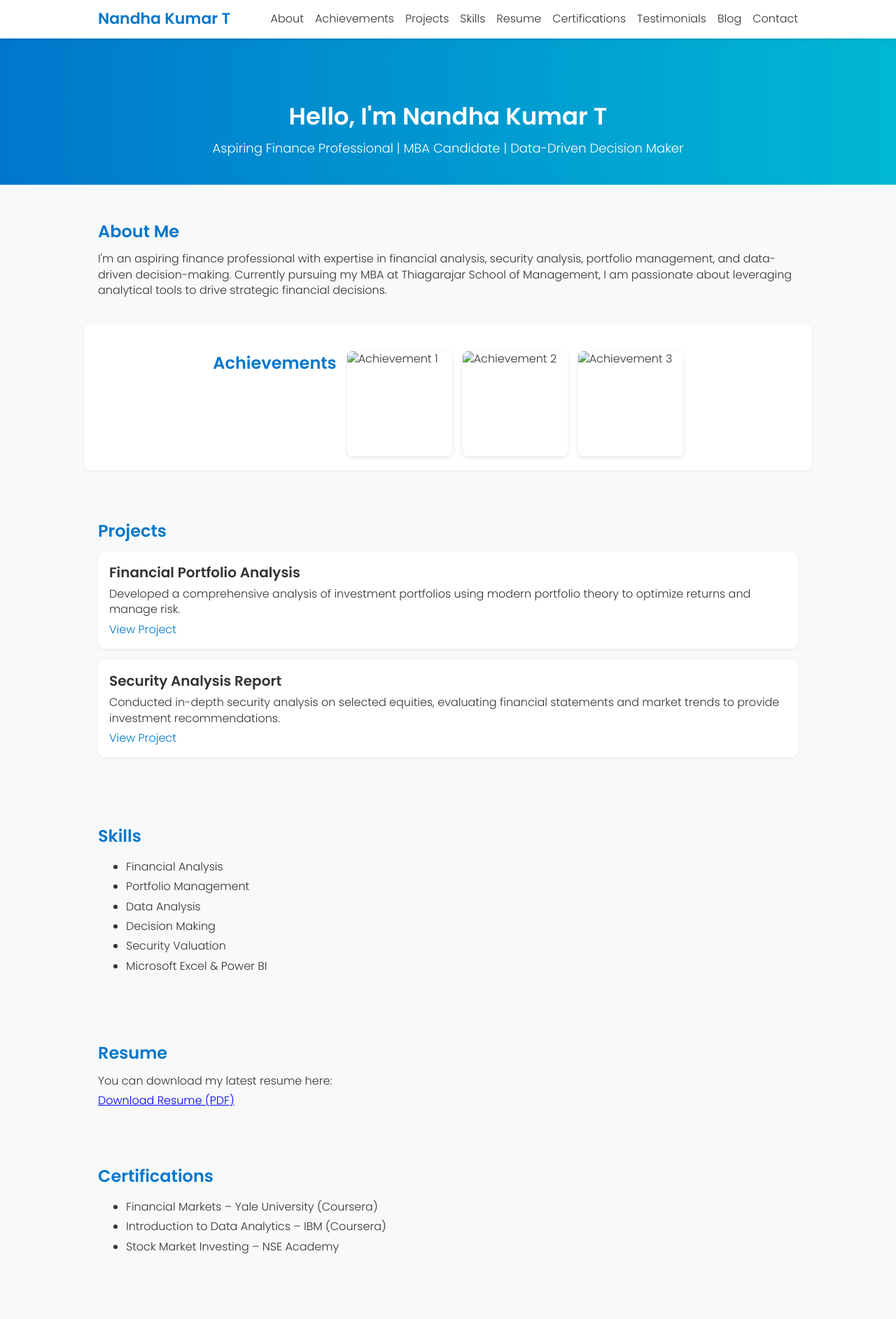
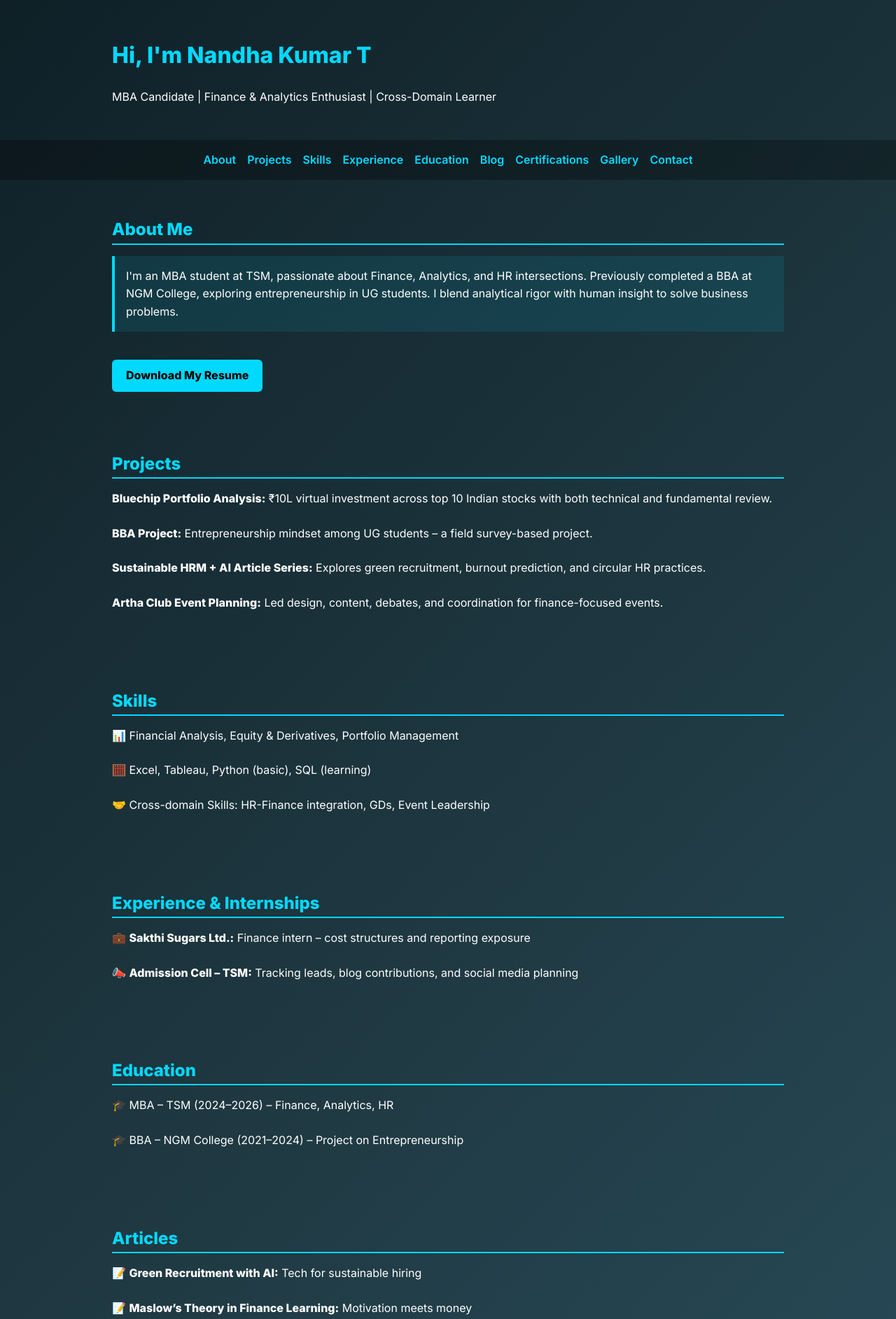
Before and after one commit to Nandha517/nanthakumart517.com, a plain HTML site: page index.html in a window 1280 px wide. Shown: the top 1885 px of the page at 70% size. Drawn offline with Linux system fonts and the light colour scheme.

Commit message:
Add files via upload

```diff
--- a/index.html
+++ b/index.html
@@ -1,202 +1,166 @@
 <!DOCTYPE html>
 <html lang="en">
 <head>
-  <meta charset="UTF-8" />
-  <meta name="viewport" content="width=device-width, initial-scale=1.0" />
-  <title>Nandha Kumar T | Portfolio</title>
-  <link rel="stylesheet" href="style.css" />
-  <link href="https://fonts.googleapis.com/css2?family=Poppins:wght@300;600&display=swap" rel="stylesheet" />
+  <meta charset="UTF-8">
+  <meta name="viewport" content="width=device-width, initial-scale=1.0">
+  <title>Nandha Kumar T | MBA Portfolio</title>
+<link rel="stylesheet" href="style.css">
+  <link href="https://fonts.googleapis.com/css2?family=Inter:wght@400;600;800&display=swap" rel="stylesheet">
   <style>
-    /* Gallery styles */
-    #achievements .gallery-container {
+    body {
+      margin: 0;
+      font-family: 'Inter', sans-serif;
+      background: linear-gradient(135deg, #0f2027, #203a43, #2c5364);
+      color: #fff;
+      line-height: 1.6;
+    }
+    header, section, footer {
+      max-width: 960px;
+      margin: auto;
+      padding: 2rem;
+    }
+    h1, h2, h3 {
+      color: #00d9ff;
+    }
+    a {
+      color: #00d9ff;
+      text-decoration: none;
+    }
+    nav {
       display: flex;
+      justify-content: center;
       flex-wrap: wrap;
-      gap: 15px;
-      justify-content: center;
-      margin-top: 20px;
+      gap: 1rem;
+      padding: 1rem;
+      background: rgba(0,0,0,0.3);
     }
-    #achievements .gallery-item {
-      width: 150px;
-      height: 150px;
-      object-fit: cover;
-      border-radius: 8px;
-      box-shadow: 0 2px 6px rgba(0,0,0,0.1);
-      cursor: pointer;
-      transition: transform 0.3s ease;
+    nav a {
+      font-weight: 600;
     }
-    #achievements .gallery-item:hover {
-      transform: scale(1.05);
+    .highlight {
+      background: rgba(0, 217, 255, 0.1);
+      padding: 1rem;
+      border-left: 4px solid #00d9ff;
+      margin-bottom: 1.5rem;
     }
-    /* Modal styles */
-    #modal {
-      display: none;
-      position: fixed;
-      z-index: 2000;
-      left: 0; top: 0;
-      width: 100%; height: 100%;
-      background-color: rgba(0,0,0,0.8);
-      justify-content: center;
-      align-items: center;
+    .project, .skill, .testimonial, .certification, .article {
+      margin-bottom: 1.5rem;
     }
-    #modal img {
-      max-width: 90%;
-      max-height: 80%;
-      border-radius: 10px;
-      box-shadow: 0 0 15px #000;
+    .section-title {
+      border-bottom: 2px solid #00d9ff;
+      margin-bottom: 1rem;
     }
-    #modal.close-btn {
-      position: absolute;
-      top: 20px;
-      right: 30px;
-      font-size: 40px;
+    footer {
+      text-align: center;
+      font-size: 0.9rem;
+      color: #aaa;
+      padding-bottom: 4rem;
+    }
+    .gallery img {
+      width: 100px;
+      height: auto;
+      margin: 0.5rem;
+      border: 2px solid #00d9ff;
+    }
+    .btn {
+      display: inline-block;
+      padding: 10px 20px;
+      margin-top: 1rem;
+      background: #00d9ff;
+      color: #000;
       font-weight: bold;
-      color: white;
-      cursor: pointer;
-      user-select: none;
+      border-radius: 6px;
     }
   </style>
 </head>
 <body>
-  <header>
-    <nav>
-      <h1>Nandha Kumar T</h1>
-      <ul>
-        <li><a href="#about">About</a></li>
-        <li><a href="#achievements">Achievements</a></li>
-        <li><a href="#projects">Projects</a></li>
-        <li><a href="#skills">Skills</a></li>
-        <li><a href="#resume">Resume</a></li>
-        <li><a href="#certifications">Certifications</a></li>
-        <li><a href="#testimonials">Testimonials</a></li>
-        <li><a href="#blog">Blog</a></li>
-        <li><a href="#contact">Contact</a></li>
-      </ul>
-    </nav>
-  </header>
 
-  <section class="hero">
-    <h2>Hello, I'm Nandha Kumar T</h2>
-    <p>Aspiring Finance Professional | MBA Candidate | Data-Driven Decision Maker</p>
-  </section>
+<header>
+  <h1>Hi, I'm Nandha Kumar T</h1>
+  <p>MBA Candidate | Finance & Analytics Enthusiast | Cross-Domain Learner</p>
+</header>
 
-  <section id="about" class="section">
-    <h2>About Me</h2>
-    <p>
-      I'm an aspiring finance professional with expertise in financial analysis, security analysis, portfolio management, and data-driven decision-making. Currently pursuing my MBA at Thiagarajar School of Management, I am passionate about leveraging analytical tools to drive strategic financial decisions.
-    </p>
-  </section>
+<nav>
+  <a href="#about">About</a>
+  <a href="#projects">Projects</a>
+  <a href="#skills">Skills</a>
+  <a href="#experience">Experience</a>
+  <a href="#education">Education</a>
+  <a href="#articles">Blog</a>
+  <a href="#certifications">Certifications</a>
+  <a href="#gallery">Gallery</a>
+  <a href="#contact">Contact</a>
+</nav>
 
-  <!-- New Achievements Section -->
-  <section id="achievements" class="section">
-    <h2>Achievements</h2>
-    <div class="gallery-container">
-      <img src="assets/achievement1.jpg" alt="Achievement 1" class="gallery-item" />
-      <img src="assets/achievement2.jpg" alt="Achievement 2" class="gallery-item" />
-      <img src="assets/achievement3.jpg" alt="Achievement 3" class="gallery-item" />
-      <!-- Add more images as needed -->
-    </div>
-  </section>
+<section id="about">
+  <h2 class="section-title">About Me</h2>
+  <div class="highlight">
+    I'm an MBA student at TSM, passionate about Finance, Analytics, and HR intersections. Previously completed a BBA at NGM College, exploring entrepreneurship in UG students. I blend analytical rigor with human insight to solve business problems.
+  </div>
+  <a class="btn" href="#">Download My Resume</a>
+</section>
 
-  <section id="projects" class="section">
-    <h2>Projects</h2>
-    <div class="project">
-      <h3>Financial Portfolio Analysis</h3>
-      <p>Developed a comprehensive analysis of investment portfolios using modern portfolio theory to optimize returns and manage risk.</p>
-      <a href="#">View Project</a>
-    </div>
-    <div class="project">
-      <h3>Security Analysis Report</h3>
-      <p>Conducted in-depth security analysis on selected equities, evaluating financial statements and market trends to provide investment recommendations.</p>
-      <a href="#">View Project</a>
-    </div>
-  </section>
+<section id="projects">
+  <h2 class="section-title">Projects</h2>
+  <div class="project"><strong>Bluechip Portfolio Analysis:</strong> ₹10L virtual investment across top 10 Indian stocks with both technical and fundamental review.</div>
+  <div class="project"><strong>BBA Project:</strong> Entrepreneurship mindset among UG students – a field survey-based project.</div>
+  <div class="project"><strong>Sustainable HRM + AI Article Series:</strong> Explores green recruitment, burnout prediction, and circular HR practices.</div>
+  <div class="project"><strong>Artha Club Event Planning:</strong> Led design, content, debates, and coordination for finance-focused events.</div>
+</section>
 
-  <section id="skills" class="section">
-    <h2>Skills</h2>
-    <ul>
-      <li>Financial Analysis</li>
-      <li>Portfolio Management</li>
-      <li>Data Analysis</li>
-      <li>Decision Making</li>
-      <li>Security Valuation</li>
-      <li>Microsoft Excel & Power BI</li>
-    </ul>
-  </section>
+<section id="skills">
+  <h2 class="section-title">Skills</h2>
+  <div class="skill">📊 Financial Analysis, Equity & Derivatives, Portfolio Management</div>
+  <div class="skill">🧮 Excel, Tableau, Python (basic), SQL (learning)</div>
+  <div class="skill">🤝 Cross-domain Skills: HR-Finance integration, GDs, Event Leadership</div>
+</section>
 
-  <section id="resume" class="section">
-    <h2>Resume</h2>
-    <p>You can download my latest resume here:</p>
-    <a href="assets/NandhaKumar_Resume.pdf" download>Download Resume (PDF)</a>
-  </section>
+<section id="experience">
+  <h2 class="section-title">Experience & Internships</h2>
+  <div class="project">💼 <strong>Sakthi Sugars Ltd.:</strong> Finance intern – cost structures and reporting exposure</div>
+  <div class="project">📣 <strong>Admission Cell – TSM:</strong> Tracking leads, blog contributions, and social media planning</div>
+</section>
 
-  <section id="certifications" class="section">
-    <h2>Certifications</h2>
-    <ul>
-      <li>Financial Markets – Yale University (Coursera)</li>
-      <li>Introduction to Data Analytics – IBM (Coursera)</li>
-      <li>Stock Market Investing – NSE Academy</li>
-    </ul>
-  </section>
+<section id="education">
+  <h2 class="section-title">Education</h2>
+  <div class="project">🎓 MBA – TSM (2024–2026) – Finance, Analytics, HR</div>
+  <div class="project">🎓 BBA – NGM College (2021–2024) – Project on Entrepreneurship</div>
+</section>
 
-  <section id="testimonials" class="section">
-    <h2>Testimonials</h2>
-    <div class="testimonial">
-      <p>"Nandha Kumar shows great analytical thinking and finance domain knowledge. He is a quick learner and brings insightful perspectives to every discussion."</p>
-      <p><strong>– Dr. Ramesh Babu, Professor of Finance, TSM</strong></p>
-    </div>
-    <div class="testimonial">
-      <p>"It was a pleasure working with Nandha during our internship. His clarity in financial modeling and enthusiasm were truly admirable."</p>
-      <p><strong>– Priya Rajan, Co-Intern at Equitas Bank</strong></p>
-    </div>
-  </section>
+<section id="articles">
+  <h2 class="section-title">Articles</h2>
+  <div class="article">📝 <strong>Green Recruitment with AI:</strong> Tech for sustainable hiring</div>
+  <div class="article">📝 <strong>Maslow’s Theory in Finance Learning:</strong> Motivation meets money</div>
+  <div class="article">📝 <strong>Sales Career: Myths vs Reality</strong> – Based on Diageo India guest lecture</div>
+</section>
 
-  <section id="blog" class="section">
-    <h2>Blog</h2>
-    <div class="blog-post">
-      <h3><a href="#">How to Build a Balanced Investment Portfolio</a></h3>
-      <p>A beginner-friendly guide on managing risk and returns through proper diversification strategies.</p>
-    </div>
-    <div class="blog-post">
-      <h3><a href="#">Top 5 Tools for Financial Analysis</a></h3>
-      <p>Explore essential tools like Excel, Power BI, and more to level up your financial data analysis game.</p>
-    </div>
-  </section>
+<section id="certifications">
+  <h2 class="section-title">Achievements & Certifications</h2>
+  <div class="certification">✔ Financial Markets – Yale (Coursera)</div>
+  <div class="certification">✔ Hypothesis Testing – Rice (Coursera)</div>
+  <div class="certification">✔ Understanding Financial Statements – Illinois (Coursera)</div>
+</section>
 
-  <section id="contact" class="section">
-    <h2>Contact</h2>
-    <p>Email: nandhakumar@example.com</p>
-    <p>LinkedIn: <a href="https://www.linkedin.com/in/nandha-kumar-t-825807213" target="_blank">nandha-kumar-t-825807213</a></p>
-  </section>
+<section id="gallery">
+  <h2 class="section-title">Gallery</h2>
+  <div class="gallery">
+    <img src="poster.png" alt="Debate Poster">
+    <img src="guest.jpg" alt="Guest Lecture">
+    <img src="campus.jpg" alt="Campus Life">
+    <img src="infographic.png" alt="Analytics Infographic">
+  </div>
+</section>
 
-  <footer>
-    <p>&copy; 2025 Nandha Kumar T. All rights reserved.</p>
-  </footer>
+<section id="contact">
+  <h2 class="section-title">Let's Connect</h2>
+  <p>📧 Email: nandhakumart@example.com</p>
+  <p>🔗 LinkedIn: <a href="https://linkedin.com/in/nandha-kumar-t-825807213" target="_blank">nandha-kumar-t</a></p>
+  <p>📁 GitHub: <a href="https://github.com/nandhakumart" target="_blank">@nandhakumart</a></p>
+</section>
 
-  <!-- Modal for image popup -->
-  <div id="modal" onclick="closeModal()">
-    <img id="modal-img" src="" alt="Expanded image" />
-  </div>
+<footer>
+  <p>© 2025 Nandha Kumar T | Designed with curiosity and coffee ☕</p>
+</footer>
 
-  <script>
-    // Open modal on image click
-    const modal = document.getElementById('modal');
-    const modalImg = document.getElementById('modal-img');
-    const galleryItems = document.querySelectorAll('#achievements .gallery-item');
-
-    galleryItems.forEach(item => {
-      item.addEventListener('click', () => {
-        modal.style.display = 'flex';
-        modalImg.src = item.src;
-        modalImg.alt = item.alt;
-      });
-    });
-
-    // Close modal when clicking outside image
-    function closeModal() {
-      modal.style.display = 'none';
-      modalImg.src = '';
-      modalImg.alt = '';
-    }
-  </script>
 </body>
 </html>
--- a/style.css
+++ b/style.css
@@ -1,149 +1,105 @@
-/* style.css */
-
+/* General Reset */
 body {
   margin: 0;
-  font-family: 'Poppins', sans-serif;
-  background-color: #f8f9fa;
-  color: #333;
-  line-height: 1.4; /* reduced from default */
+  font-family: 'Inter', sans-serif;
+  background: linear-gradient(135deg, #0f2027, #203a43, #2c5364);
+  color: #fff;
+  line-height: 1.6;
 }
 
-header {
-  background-color: #ffffff;
-  box-shadow: 0 2px 4px rgba(0, 0, 0, 0.1);
-  padding: 12px 20px; /* reduced padding */
-  position: sticky;
-  top: 0;
-  z-index: 1000;
+header, section, footer {
+  max-width: 960px;
+  margin: auto;
+  padding: 2rem;
+}
+
+h1, h2, h3 {
+  color: #00d9ff;
+}
+
+a {
+  color: #00d9ff;
+  text-decoration: none;
 }
 
 nav {
   display: flex;
-  justify-content: space-between;
-  align-items: center;
-  max-width: 1000px;
-  margin: 0 auto;
+  justify-content: center;
+  flex-wrap: wrap;
+  gap: 1rem;
+  padding: 1rem;
+  background: rgba(0, 0, 0, 0.3);
 }
 
-nav h1 {
-  font-size: 22px; /* slightly reduced */
+nav a {
   font-weight: 600;
-  color: #0077cc;
-  margin: 0;
 }
 
-nav ul {
-  list-style: none;
-  display: flex;
-  gap: 16px; /* reduced gap */
-  margin: 0;
-  padding: 0;
+.section-title {
+  border-bottom: 2px solid #00d9ff;
+  margin-bottom: 1rem;
 }
 
-nav ul li a {
-  text-decoration: none;
-  color: #333;
-  font-weight: 500;
-  transition: color 0.3s;
-  padding: 4px 0; /* slight spacing for touch */
+/* Highlight Boxes */
+.highlight {
+  background: rgba(0, 217, 255, 0.1);
+  padding: 1rem;
+  border-left: 4px solid #00d9ff;
+  margin-bottom: 1.5rem;
 }
 
-nav ul li a:hover {
-  color: #0077cc;
+/* Sections */
+.project,
+.skill,
+.testimonial,
+.certification,
+.article {
+  margin-bottom: 1.5rem;
 }
 
-.hero {
-  text-align: center;
-  padding: 60px 20px 40px; /* reduced top & bottom padding */
-  background: linear-gradient(to right, #0077cc, #00b8d4);
-  color: white;
+/* Button Style */
+.btn {
+  display: inline-block;
+  padding: 10px 20px;
+  margin-top: 1rem;
+  background: #00d9ff;
+  color: #000;
+  font-weight: bold;
+  border-radius: 6px;
 }
 
-.hero h2 {
-  font-size: 34px; /* slightly reduced */
-  margin-bottom: 8px;
-}
-
-.hero p {
-  font-size: 18px;
-  font-weight: 300;
-  margin: 0;
-}
-
-.section {
-  padding: 30px 20px; /* reduced section padding */
-  max-width: 1000px;
-  margin: 0 auto;
-}
-
-.section h2 {
-  font-size: 24px;
-  color: #0077cc;
-  margin-bottom: 12px;
-}
-
-.section p,
-.section li {
-  margin: 6px 0; /* tighter paragraph and list spacing */
-}
-
-.project {
-  background-color: #ffffff;
-  padding: 16px;
-  margin-bottom: 16px;
-  border-radius: 10px;
-  box-shadow: 0 2px 5px rgba(0, 0, 0, 0.05);
-}
-
-.project h3 {
-  margin-top: 0;
-  font-size: 20px;
-  margin-bottom: 6px;
-}
-
-.project a {
-  color: #0077cc;
-  text-decoration: none;
-  font-weight: 500;
-}
-
-.project a:hover {
-  text-decoration: underline;
-}
-
-/* Achievements Section */
-#achievements {
-  background-color: #ffffff;
-  padding: 20px;
-  border-radius: 10px;
-  box-shadow: 0 2px 5px rgba(0,0,0,0.05);
-  margin-bottom: 20px;
-  display: flex;
-  flex-wrap: wrap;
-  gap: 15px;
-  justify-content: center;
-}
-
-.achievement-item {
-  width: 150px;
-  text-align: center;
-  font-weight: 500;
-  color: #0077cc;
-}
-
-.achievement-item img {
-  max-width: 100%;
-  border-radius: 8px;
-  box-shadow: 0 1px 4px rgba(0,0,0,0.1);
-  margin-bottom: 8px;
+/* Gallery */
+.gallery img {
+  width: 100px;
+  height: auto;
+  margin: 0.5rem;
+  border: 2px solid #00d9ff;
 }
 
 /* Footer */
 footer {
   text-align: center;
-  padding: 12px 20px; /* reduced padding */
-  background-color: #ffffff;
-  border-top: 1px solid #e0e0e0;
-  font-size: 13px;
-  color: #777;
+  font-size: 0.9rem;
+  color: #aaa;
+  padding-bottom: 4rem;
 }
+
+/* Responsive Design */
+@media (max-width: 768px) {
+  header, section, footer {
+    padding: 1.2rem;
+  }
+
+  nav {
+    flex-direction: column;
+    align-items: center;
+  }
+
+  .gallery img {
+    width: 80px;
+  }
+
+  .btn {
+    padding: 8px 16px;
+  }
+}
```
